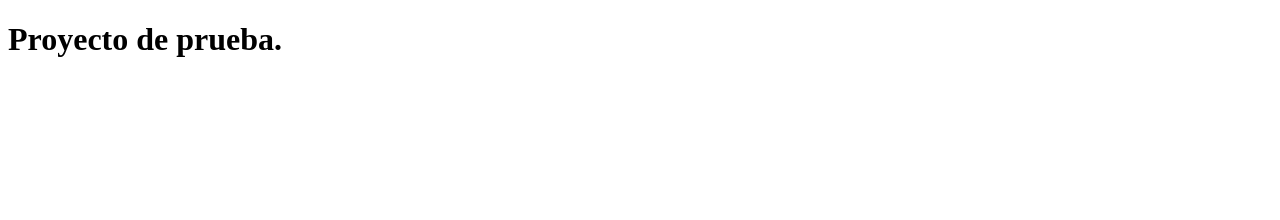
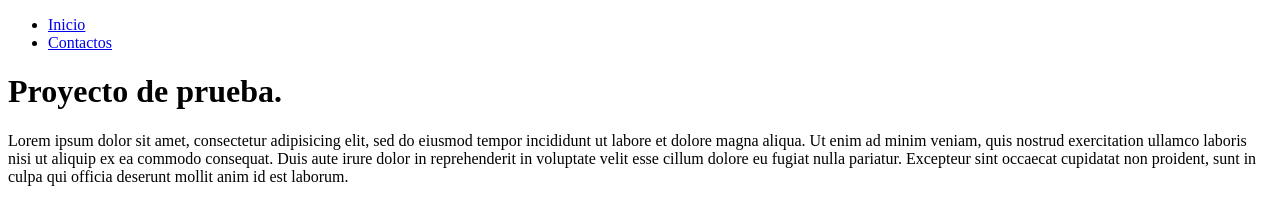
Before and after one commit to Arturosarmiento/test1, a plain HTML site: page index.html in a window 1280 px wide. Drawn offline with Linux system fonts and the light colour scheme.

Commit message:
volvar a cambiar

```diff
--- a/index.html
+++ b/index.html
@@ -5,6 +5,20 @@
 	<meta charset="UTF-8">
 </head>
 <body>
+<nav>
+	<ul>
+		<li><a href="#" title="">Inicio</a></li>
+		<li><a href="#" title="">Contactos</a></li>
+	</ul>
+</nav>
 	<h1>Proyecto de prueba.</h1>
+	<section>
+		Lorem ipsum dolor sit amet, consectetur adipisicing elit, sed do eiusmod
+		tempor incididunt ut labore et dolore magna aliqua. Ut enim ad minim veniam,
+		quis nostrud exercitation ullamco laboris nisi ut aliquip ex ea commodo
+		consequat. Duis aute irure dolor in reprehenderit in voluptate velit esse
+		cillum dolore eu fugiat nulla pariatur. Excepteur sint occaecat cupidatat non
+		proident, sunt in culpa qui officia deserunt mollit anim id est laborum.
+	</section>
 </body>
 </html>
```
